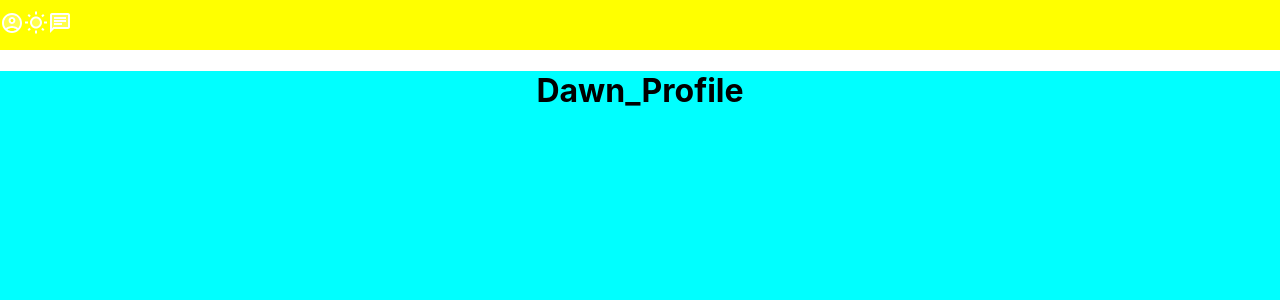
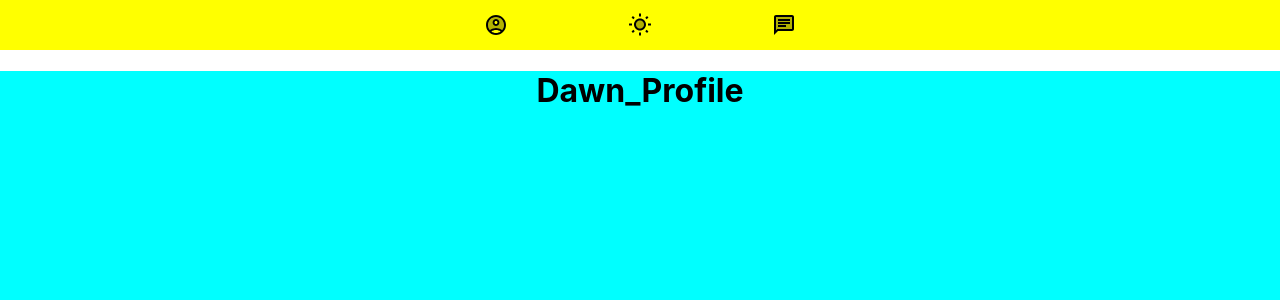
Before and after one commit to BlakeSartin/Eclipse, a React (Create React App) app in the folder eclipse/: page / in a window 1280 px wide. Shown: the top 300 px of the page. Built offline with nearby package versions, Linux system fonts and the light colour scheme.

Commit message:
add styling to topbar

```diff
--- a/eclipse/src/components/Topbar.js
+++ b/eclipse/src/components/Topbar.js
@@ -8,9 +8,9 @@ export default function Topbar() {
   return (
     <nav className="nav">
       <div className="icons">
-      <AccountCircleTwoToneIcon/>
-      <WbSunnyTwoToneIcon/>
-      <ChatTwoToneIcon/>
+      <AccountCircleTwoToneIcon className="accountIcon"/>
+      <WbSunnyTwoToneIcon className="sunIcon"/>
+      <ChatTwoToneIcon className="chatIcon"/>
       </div>
     </nav>
   );
--- a/eclipse/src/components/Topbar.scss
+++ b/eclipse/src/components/Topbar.scss
@@ -1,8 +1,18 @@
 .nav {
   display: flex;
-  justify-content: flex-start;
+  justify-content: center;
   align-items: center;
   color: white;
   background-color: yellow;
   height: 50px;
 }
+
+.icons {
+  color: black;
+  display: flex;
+}
+
+.sunIcon {
+  padding-left: 5em;
+  padding-right: 5em;
+}
```
